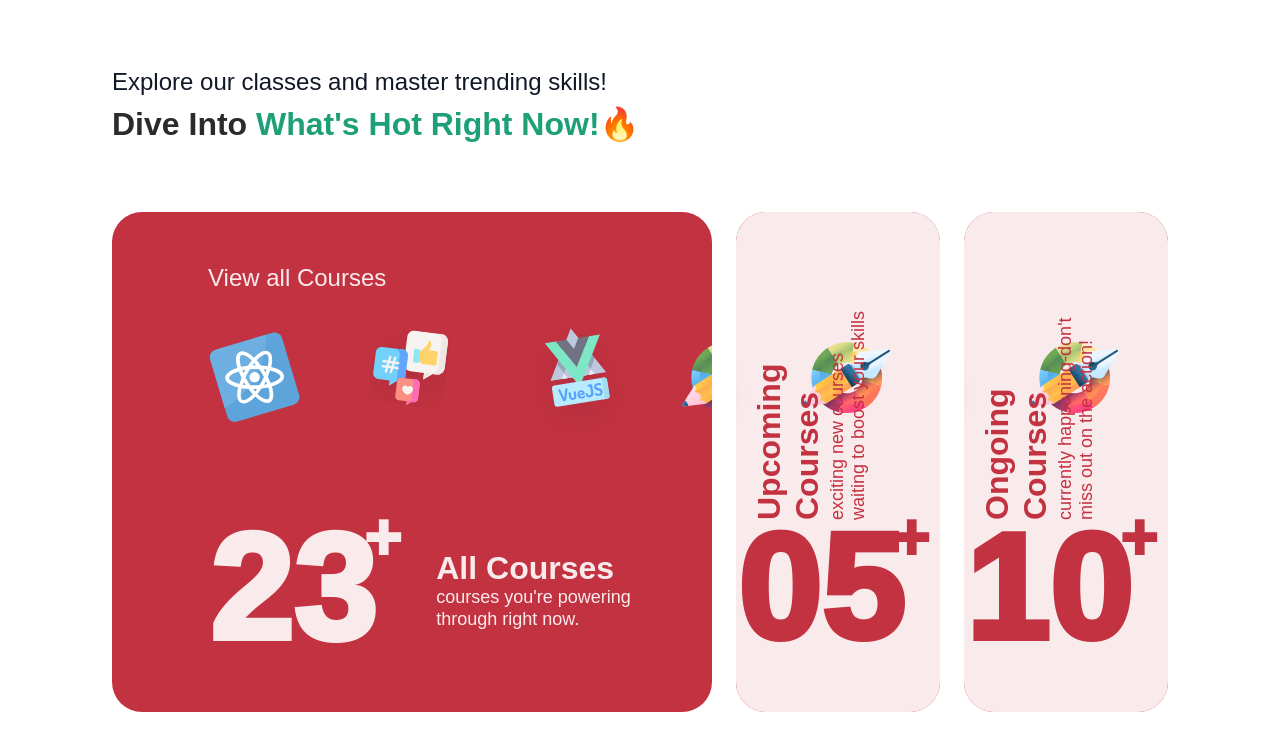
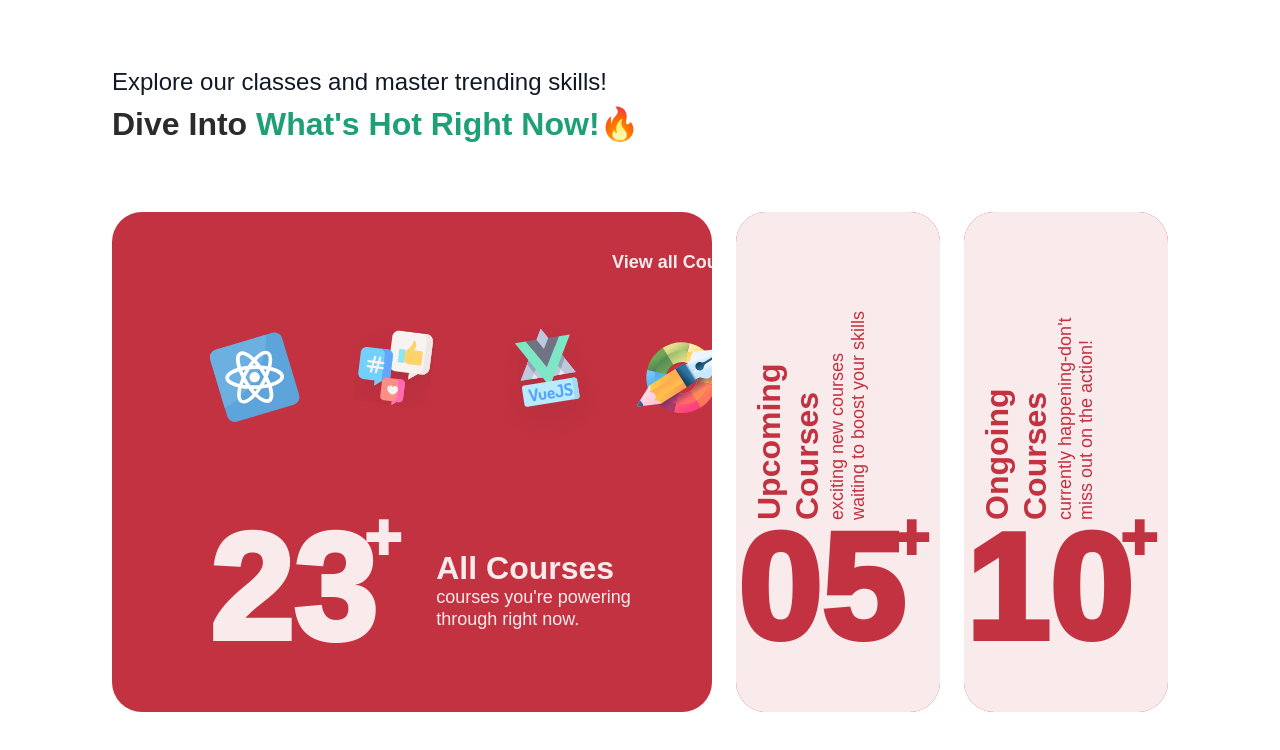
Before and after one commit to Raman-Shakya/Frontend-Task-Vrit-Technologies, a Next.js app: page /task2 in a window 1280 px wide. Shown: the top 750 px of the page. Built offline with nearby package versions, Linux system fonts and the light colour scheme.

Commit message:
Updated: animation, bezier-curve duration

```diff
--- a/src/app/task2/card.jsx
+++ b/src/app/task2/card.jsx
@@ -1,11 +1,12 @@
 import Image from 'next/image'
 import style from './card.module.css'
+import Link from 'next/link'
 
 const Card = ({ statistics, title, description, active, onClick, illustrationPos }) => {
   return (
     <div className={`bg-[--task2-red] ${style.card} ${active?style.active:''}`} onClick={onClick}>
-        <div>
-            <p>View all Courses</p>
+        <div className={style.linkContainer}>
+            <Link href="#">View all Courses <Image src="/assets/icons/arrow.svg" width={10} height={10} alt='arrow' className={style.arrow}/></Link>
         </div>
         <div className={`${style.illustrationWrapper} ${illustrationPos<0 ? style.illustrationLeft : illustrationPos>0 ? style.illustrationRight : ''}`}>
             <Image src="/assets/icons/react.svg"        width={100} height={100} alt='react' />
--- a/src/app/task2/card.module.css
+++ b/src/app/task2/card.module.css
@@ -32,12 +32,41 @@
 
 /* styling card */
 
+.linkContainer a {
+    display: flex;
+    gap: 0.5em;
+    position: absolute;
+    left: 500px;
+    top: 40px;
+    font-size: 18px;
+    font-weight: 600;
+    line-height: 21.6px;
+    text-wrap: nowrap;
+    transition: cubic-bezier(0.26, -0.63, 0.68, 1.53) 0.5s;
+}
+@keyframes loop {
+    0% { gap: 0.5em }
+    100% { gap: 0.75em }
+}
+.active:hover .linkContainer a {
+    animation: 0.5s loop infinite alternate ease-in;
+    color: var(--task2-gray);
+}
+.linkContainer img {
+    height: 1em;
+    width: 1em;
+}
+
+.card:not(.active) .illustrationWrapper {
+    opacity: 0;
+}
+
 .illustrationWrapper {
     display: flex;
     position: absolute;
     top: 100px;
-    gap: 45px;
-    transition: var(--task2-animation-delay);
+    gap: 30px;
+    transition: 1s cubic-bezier(0.49, -0.41, 0.41, 1.38);
     transform: translateX(0);
 }
 
@@ -71,6 +100,7 @@
     content: '+';
     font-size: 64px;
     transform: translate(-30%, 14%);
+    transition: transform 0.5s;
 }
 
 
@@ -95,9 +125,14 @@
 }
 .card:not(.active) {
     color: var(--task2-red);
+    cursor: pointer;
 }
 
 .card:not(.active) .descriptionWrapper {
     width: 220px;
     transform: translate(-120%, -150%) rotate(-90deg);;
 }
+
+.card:not(.active):hover .statistics::after {
+    transform: translate(-10%, 25%);
+}
```
Also changed, not shown: public/assets/icons/arrow.svg (added), public/assets/icons/arrowDown.png (added).
